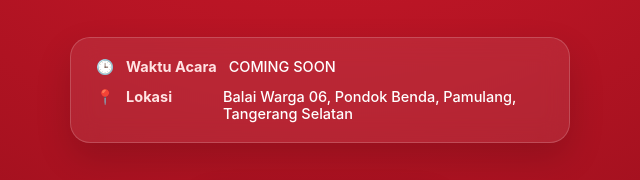
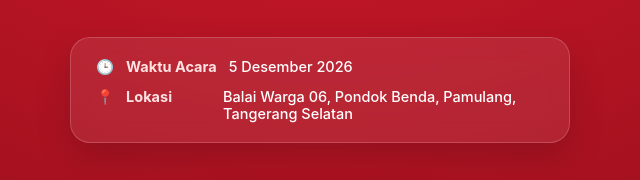
Before and after one commit to proklamator006/donorBersatu, a plain HTML site: page index.html in a window 1280 px wide. Shown: the part 436-616 px from the top of the page, 320-960 px from the left. Drawn offline with Linux system fonts and the light colour scheme.

Commit message:
Update index.html

```diff
--- a/index.html
+++ b/index.html
@@ -479,7 +479,7 @@
         <p class="sub-title animate-fade-up" style="animation-delay: 0.2s;">Mari bersatu dalam satu tujuan yang sama melalui kegiatan donor darah bakti komunitas.</p>
 
         <div class="badge-schedule-box animate-fade-up" style="animation-delay: 0.3s;">
-            <div class="schedule-item">🕒 <strong>Waktu Acara</strong> COMING SOON</div>
+            <div class="schedule-item">🕒 <strong>Waktu Acara</strong> 5 Desember 2026 </div>
             <div class="schedule-item">📍 <strong>Lokasi</strong> Balai Warga 06, Pondok Benda, Pamulang, Tangerang Selatan</div>
         </div>
         <br>
```
